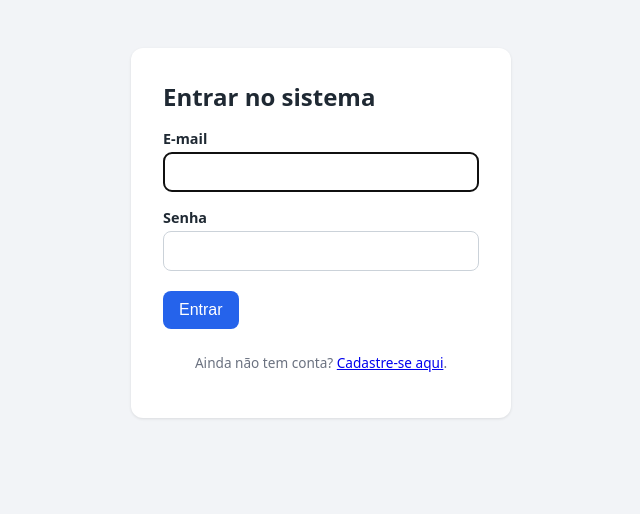
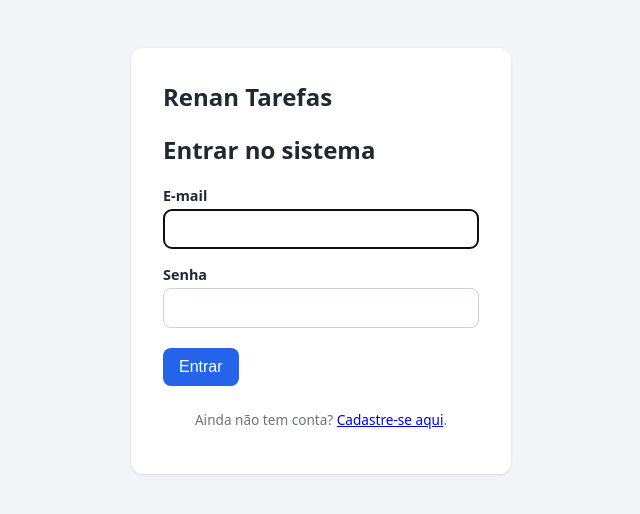
Before and after one commit to renan-senai/tarefas-php, a PHP site: page /login.php in a window 1280 px wide. Shown: the top 514 px of the page, without its empty margins (319-959 px from the left). Run offline with PHP 8.4, Linux system fonts and the light colour scheme.

Commit message:
Update login.php

```diff
--- a/login.php
+++ b/login.php
@@ -44,7 +44,8 @@ if ($_SERVER['REQUEST_METHOD'] === 'POST') {
 </head>
 <body>
     <div class="container container-estreito">
-        <h1>Entrar no sistema</h1>
+        <h1>Renan Tarefas</h1>
+        <h2>Entrar no sistema</h2>
 
         <?php if ($erro): ?>
             <p class="alerta alerta-erro"><?= htmlspecialchars($erro) ?></p>
```
